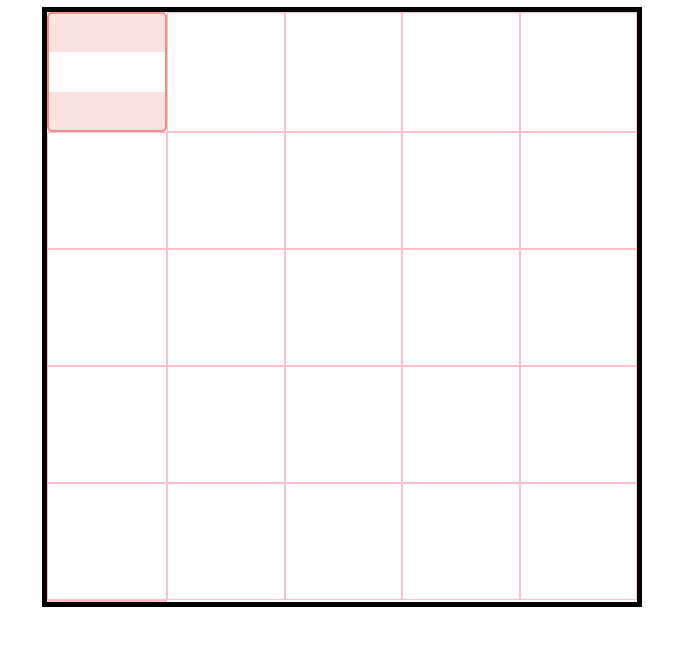
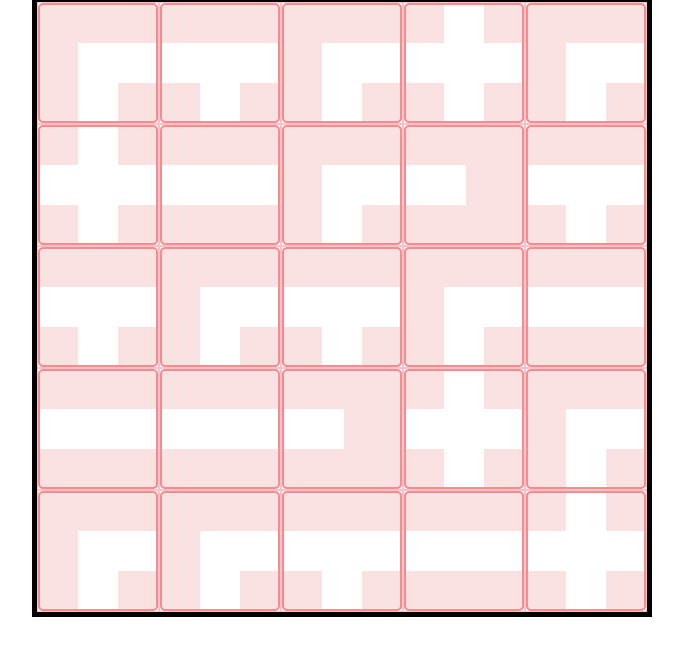
Before and after one commit to lin0211/swiper-project, a plain HTML site: page index.html in a window 1280 px wide. Shown: the part 145-816 px from the top of the page, without its empty margins (298-981 px from the left). Drawn offline with nearby package versions, Linux system fonts and the light colour scheme.

Commit message:
work each swiper slides

```diff
--- a/index.html
+++ b/index.html
@@ -10,7 +10,6 @@
     />
     <link rel="stylesheet" href="style.css" />
     <script src="https://cdn.jsdelivr.net/npm/swiper@11/swiper-bundle.min.js"></script>
-    <script src="./js/swiper.js"></script>
     <script src="./js/data.js"></script>
     <script src="./js/template.js"></script>
     <script src="./index.js" defer></script>
--- a/index.js
+++ b/index.js
@@ -1,3 +1,38 @@
+const swiperSetting = {
+  loop: true,
+  effect: "flip",
+  grabCursor: true,
+};
+const swipers = [];
 const boxes = document.querySelectorAll(".box");
 
-boxes[0].insertAdjacentHTML("beforebegin", slidesTemplate(1));
+boxes[0].insertAdjacentHTML("afterbegin", slidesTemplate(3));
+boxes[1].insertAdjacentHTML("afterbegin", slidesTemplate(4));
+boxes[2].insertAdjacentHTML("afterbegin", slidesTemplate(3));
+boxes[3].insertAdjacentHTML("afterbegin", slidesTemplate(2));
+boxes[4].insertAdjacentHTML("afterbegin", slidesTemplate(3));
+boxes[5].insertAdjacentHTML("afterbegin", slidesTemplate(2));
+boxes[6].insertAdjacentHTML("afterbegin", slidesTemplate(1));
+boxes[7].insertAdjacentHTML("afterbegin", slidesTemplate(3));
+boxes[8].insertAdjacentHTML("afterbegin", slidesTemplate(5));
+boxes[9].insertAdjacentHTML("afterbegin", slidesTemplate(4));
+boxes[10].insertAdjacentHTML("afterbegin", slidesTemplate(4));
+boxes[11].insertAdjacentHTML("afterbegin", slidesTemplate(3));
+boxes[12].insertAdjacentHTML("afterbegin", slidesTemplate(4));
+boxes[13].insertAdjacentHTML("afterbegin", slidesTemplate(3));
+boxes[14].insertAdjacentHTML("afterbegin", slidesTemplate(1));
+boxes[15].insertAdjacentHTML("afterbegin", slidesTemplate(1));
+boxes[16].insertAdjacentHTML("afterbegin", slidesTemplate(1));
+boxes[17].insertAdjacentHTML("afterbegin", slidesTemplate(5));
+boxes[18].insertAdjacentHTML("afterbegin", slidesTemplate(2));
+boxes[19].insertAdjacentHTML("afterbegin", slidesTemplate(3));
+boxes[20].insertAdjacentHTML("afterbegin", slidesTemplate(3));
+boxes[21].insertAdjacentHTML("afterbegin", slidesTemplate(3));
+boxes[22].insertAdjacentHTML("afterbegin", slidesTemplate(4));
+boxes[23].insertAdjacentHTML("afterbegin", slidesTemplate(1));
+boxes[24].insertAdjacentHTML("afterbegin", slidesTemplate(2));
+
+boxes.forEach((_, index) => {
+  const boxNum = `#swiper${index + 1}`;
+  swipers[index] = new Swiper(boxNum, swiperSetting);
+});
--- a/js/data.js
+++ b/js/data.js
@@ -15,6 +15,11 @@ const data = {
     {
       id: "2-1",
       src: "Rectangle 2-1.png",
+      alt: "동서남북쪽 네방향",
+    },
+    {
+      id: "2-2",
+      src: "Rectangle 2-2.png",
       alt: "동서남북쪽 네방향",
     },
   ],
@@ -62,4 +67,26 @@ const data = {
       alt: "동서북쪽 세방향",
     },
   ],
+  Rectangle5: [
+    {
+      id: "5-1",
+      src: "Rectangle 5-1.png",
+      alt: "서쪽 한방향",
+    },
+    {
+      id: "5-2",
+      src: "Rectangle 5-2.png",
+      alt: "북쪽 한방향",
+    },
+    {
+      id: "5-3",
+      src: "Rectangle 5-3.png",
+      alt: "동쪽 한방향",
+    },
+    {
+      id: "5-4",
+      src: "Rectangle 5-4.png",
+      alt: "남쪽 한방향",
+    },
+  ],
 };
--- a/js/swiper.js
+++ /dev/null
@@ -1,11 +0,0 @@
-const swiper = new Swiper(".swiper", {
-  loop: true,
-  effect: "flip",
-  grabCursor: true,
-  // direction: "vertical",
-  // speed: 2000,
-  navigation: {
-    nextEl: ".swiper-button-next",
-    prevEl: ".swiper-button-prev",
-  },
-});
--- a/js/template.js
+++ b/js/template.js
@@ -1,3 +1,5 @@
+let id = 0;
+
 const slideTemplate = ({ src, alt }) => {
   return /* html */ `
   <div class="swiper-slide">
@@ -9,7 +11,7 @@ const slideTemplate = ({ src, alt }) => {
 const slidesTemplate = (Index) => {
   const rectangle = `Rectangle${Index}`;
   const rectangleData = data[rectangle];
-
+  const swiperID = `swiper${++id}`;
   let slides = "";
 
   rectangleData.forEach((item) => {
@@ -17,7 +19,7 @@ const slidesTemplate = (Index) => {
   });
 
   return /*html*/ `
-  <div class="swiper">
+  <div class="swiper" id=${swiperID}>
     <div class="swiper-wrapper">
       ${slides}
     </div>
--- a/style.css
+++ b/style.css
@@ -11,21 +11,21 @@ body {
 }
 
 .container {
-  width: 600px;
-  height: 600px;
+  width: 620px;
+  height: 620px;
   border: 5px solid black;
   display: grid;
   grid-template-columns: repeat(5, 1fr);
   grid-template-rows: repeat(5, 1fr);
 }
 
+.box {
+  border: 1px solid pink;
+}
+
 .swiper {
   width: 120px;
   height: 120px;
-}
-
-.box {
-  border: 1px solid pink;
 }
 
 /* .swiper-button-next,
```
Also changed, not shown: assets/Rectangle 2-2.png (added).
